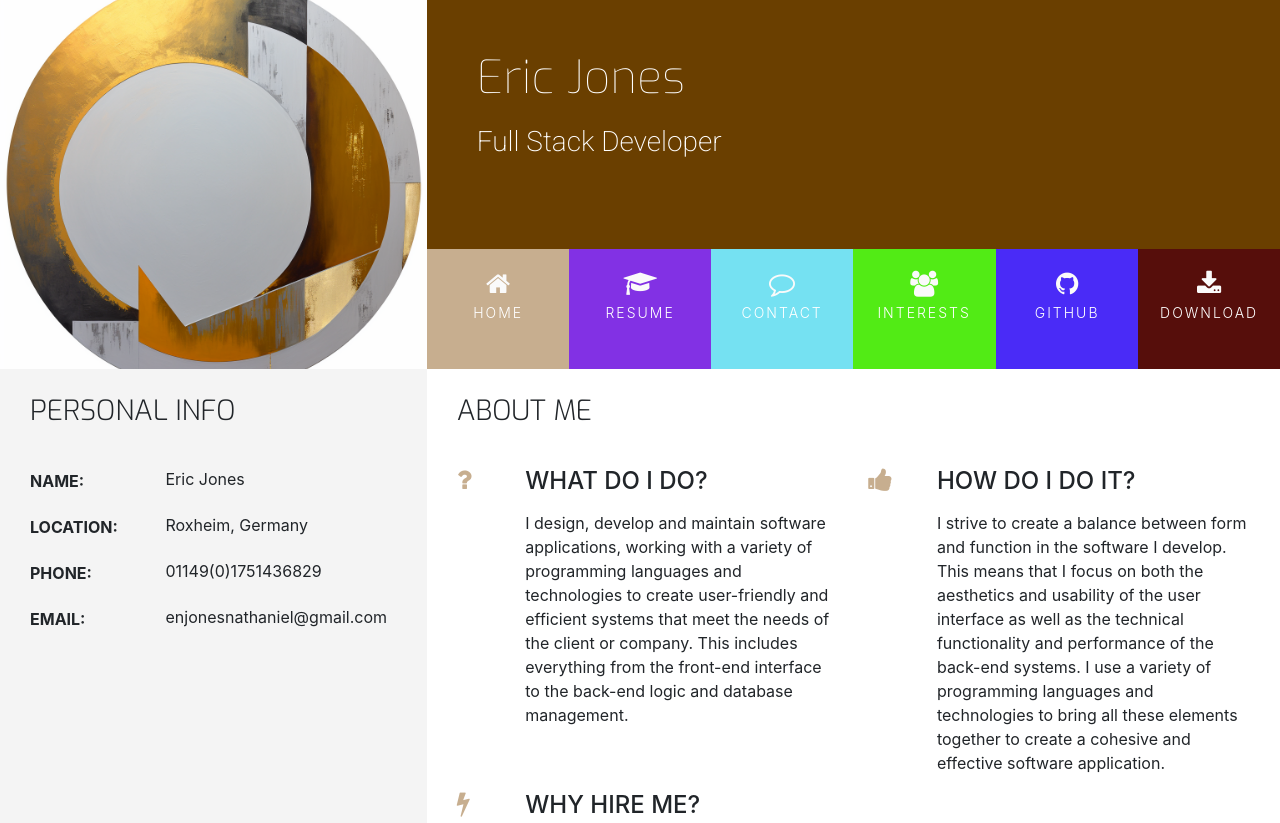
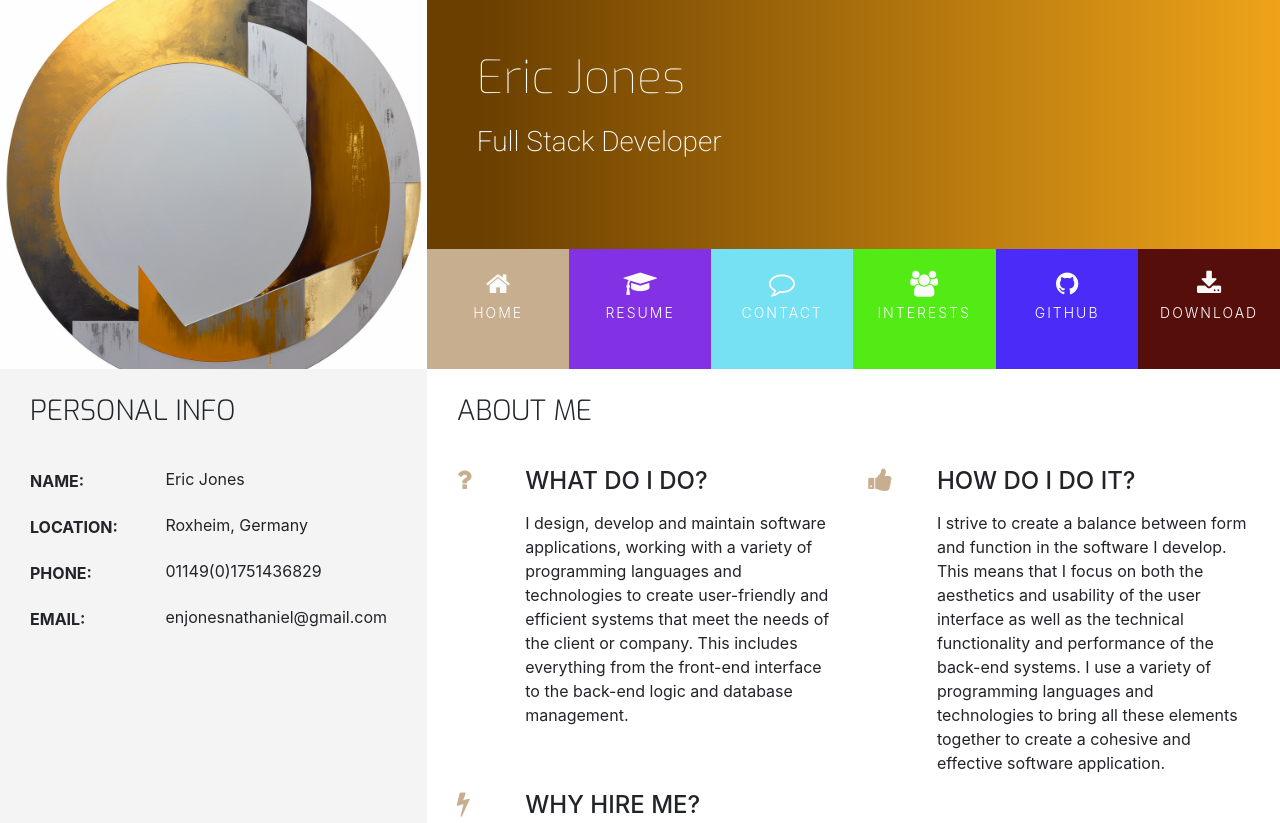
Before and after one commit to ericjonesdev/eric-jones-software-developer, a plain HTML site: page index.html in a window 1280 px wide. Shown: the top 823 px of the page. Drawn offline with nearby package versions, Linux system fonts and the light colour scheme.

Commit message:
Add gradient to header div

```diff
--- a/assets/css/style.css
+++ b/assets/css/style.css
@@ -86,6 +86,20 @@ h4 {
 }
 
 /* ---------------------------------------------Heading */
+
+#apple {
+    background: #644426;
+    /* For browsers that do not support gradients */
+    background: -webkit-linear-gradient(to left, rgb(238, 163, 25), #6A3F00);
+    /* For Safari 5.1 to 6.0 */
+    background: -o-linear-gradient(to left, rgb(238, 163, 25), #6A3F00);
+    /* For Opera 11.1 to 12.0 */
+    background: -moz-linear-gradient(to left, rgb(238, 163, 25), #6A3F00);
+    /* For Firefox 3.6 to 15 */
+    background: linear-gradient(to left, rgb(238, 163, 25), #6A3F00);
+    /* Standard syntax */
+  }
+
 header {
     margin: 0;
 }
--- a/index.html
+++ b/index.html
@@ -18,7 +18,7 @@
             </a>
             <div class="col-md-8">
                 <div class="row no-gutters bg-color-name-title">
-                    <div class="col heading">
+                    <div id="apple" class="col heading">
                         <h1 class="name">Eric Jones</h1>
                         <h2 class="title">Full Stack Developer</h2>
                     </div>
```
Also changed, not shown: contact.html (+1 -1 lines), github.html (+1 -1 lines), interests.html (+1 -1 lines), resume.html (+1 -1 lines).
